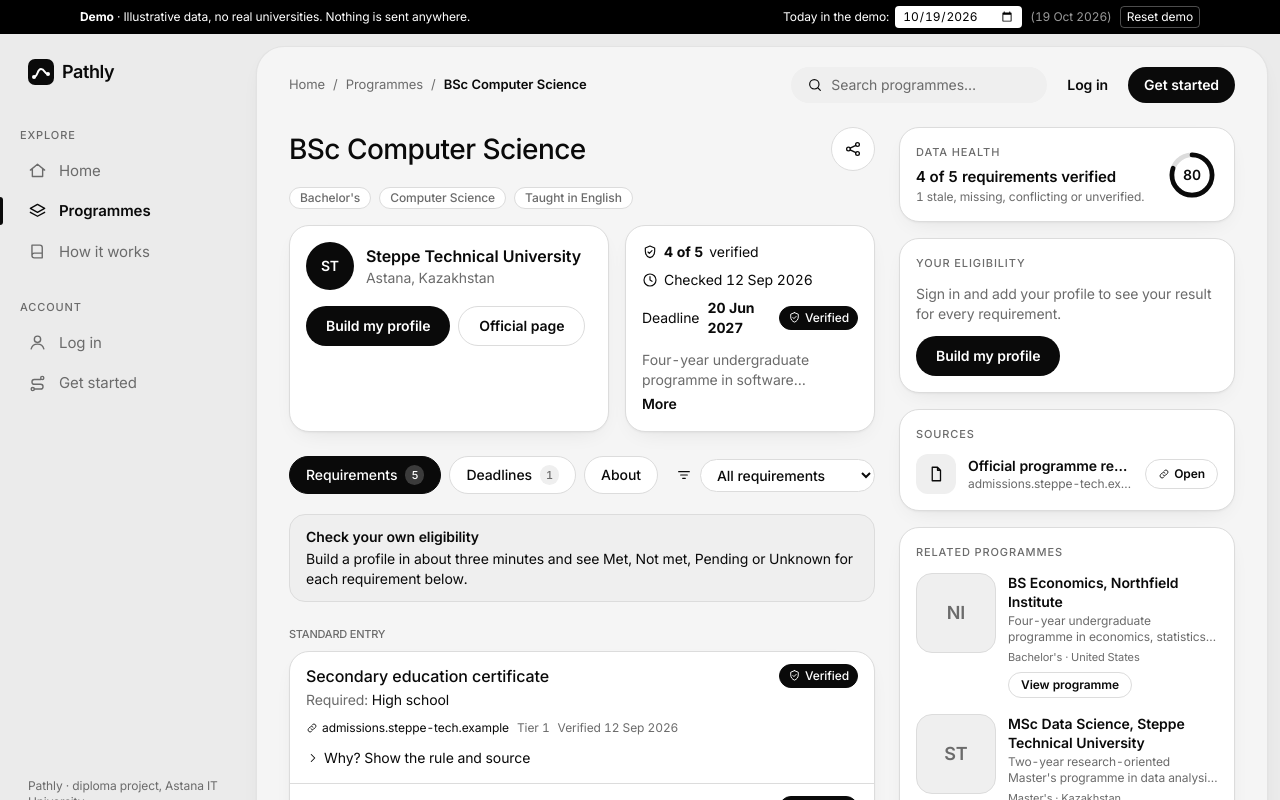
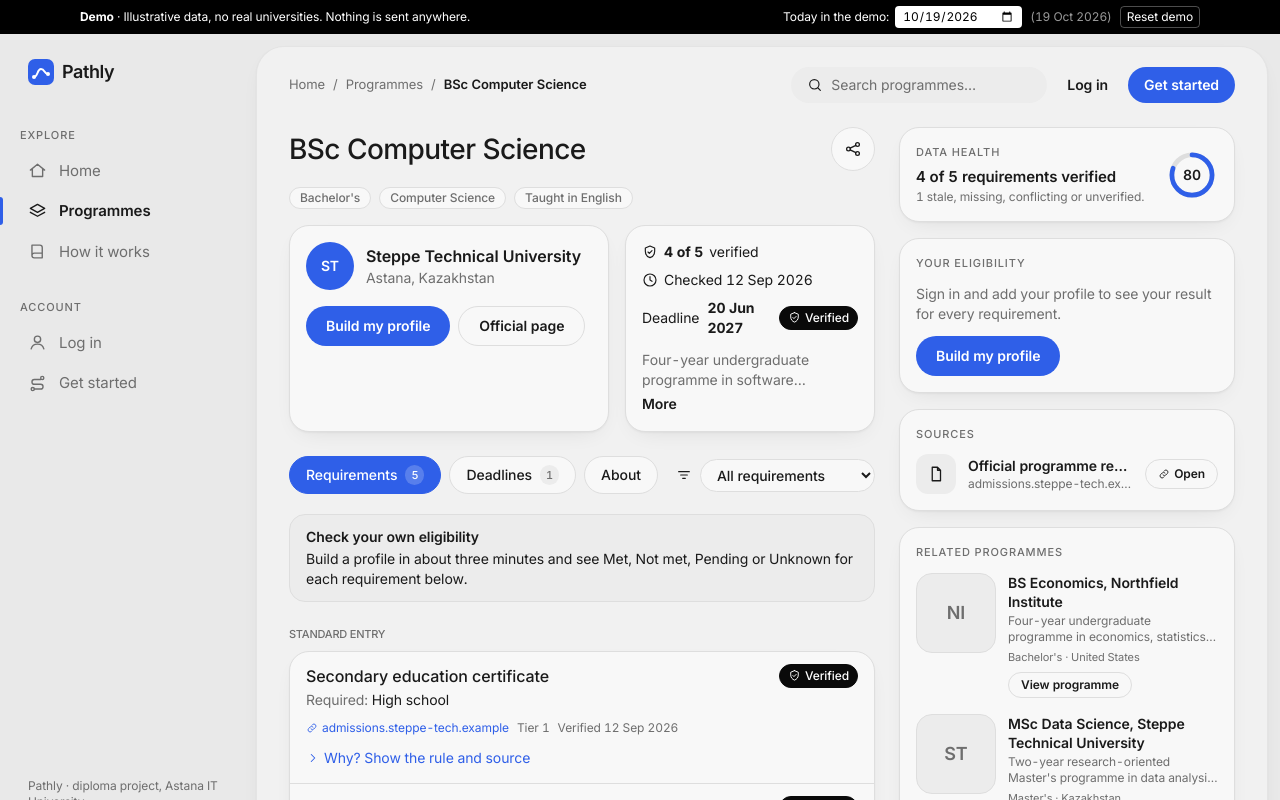
Before and after one commit to Arthurmyn/Pathly, a Next.js app in the folder src/frontend/: page /programs/steppe-bsc-computer-science in a window 1280 px wide. Shown: the top 800 px of the page. Built offline with nearby package versions, Linux system fonts and the light colour scheme.

Commit message:
DIP-23: Use the reference palette with a blue accent
Warm light gray window, sheet and cards as in the reference, blue accent for buttons, active tabs, active navigation, progress ring and completed steps in light and dark themes.

```diff
--- a/src/frontend/app/globals.css
+++ b/src/frontend/app/globals.css
@@ -1,23 +1,23 @@
 @import "tailwindcss";
 
 /*
- * Strictly monochrome design tokens: pure black, white and neutral grays only.
- * Meaning is never carried by colour: statuses and outcomes differ by fill, border style, pattern, icon and text.
+ * Design tokens: the reference palette (warm light grays) with a blue accent in place of its orange.
+ * Meaning is never carried by colour alone: statuses and outcomes differ by fill, border style, pattern, icon and text.
  */
 :root {
-  --page: #ebebeb; /* window background and sidebar */
-  --sheet: #f5f5f5; /* main panel */
-  --bg: #f5f5f5; /* inputs inside cards */
-  --surface: #ffffff;
-  --surface-2: #efefef;
-  --border: #dcdcdc;
-  --text: #0a0a0a;
-  --muted: #6b6b6b;
-  --primary: #0a0a0a;
-  --primary-hover: #2b2b2b;
+  --page: #e9e9e9; /* window background and sidebar */
+  --sheet: #f1f1f1; /* main panel */
+  --bg: #f1f1f1; /* inputs inside cards */
+  --surface: #f8f8f8;
+  --surface-2: #ececec;
+  --border: #dedede;
+  --text: #1a1a1a;
+  --muted: #6e6e6e;
+  --primary: #2f5fe8; /* accent: blue instead of the reference orange */
+  --primary-hover: #2349c4;
   --primary-fg: #ffffff;
-  --primary-soft: #e8e8e8;
-  --focus: #0a0a0a;
+  --primary-soft: #e3eaff;
+  --focus: #2f5fe8;
   --shadow: 0 1px 2px rgb(0 0 0 / 0.04), 0 8px 24px -12px rgb(0 0 0 / 0.12);
 
   /* data status */
@@ -60,11 +60,11 @@
     --border: #2f2f2f;
     --text: #f5f5f5;
     --muted: #a3a3a3;
-    --primary: #f5f5f5;
-    --primary-hover: #d4d4d4;
+    --primary: #6f93ff;
+    --primary-hover: #93adff;
     --primary-fg: #0a0a0a;
-    --primary-soft: #262626;
-    --focus: #f5f5f5;
+    --primary-soft: #1d2745;
+    --focus: #93adff;
     --shadow: 0 1px 2px rgb(0 0 0 / 0.4);
 
     --st-verified-bg: #f5f5f5;
--- a/src/frontend/components/rail.tsx
+++ b/src/frontend/components/rail.tsx
@@ -25,7 +25,7 @@ export function ProgressRing({ percent, size = 44 }: { percent: number; size?: n
     <div className="relative shrink-0" style={{ width: size, height: size }} role="img" aria-label={`${Math.round(p)} percent`}>
       <svg viewBox="0 0 44 44" width={size} height={size} className="-rotate-90" aria-hidden="true">
         <circle cx="22" cy="22" r={r} fill="none" stroke="var(--border)" strokeWidth="4" />
-        <circle cx="22" cy="22" r={r} fill="none" stroke="var(--text)" strokeWidth="4" strokeLinecap="round" strokeDasharray={c} strokeDashoffset={c * (1 - p / 100)} />
+        <circle cx="22" cy="22" r={r} fill="none" stroke="var(--primary)" strokeWidth="4" strokeLinecap="round" strokeDasharray={c} strokeDashoffset={c * (1 - p / 100)} />
       </svg>
       <span className="absolute inset-0 flex items-center justify-center text-sm font-semibold tabular-nums">{Math.round(p)}</span>
     </div>
```
Also changed, not shown: 1 other file (tests, documents, lock files or other folders).
